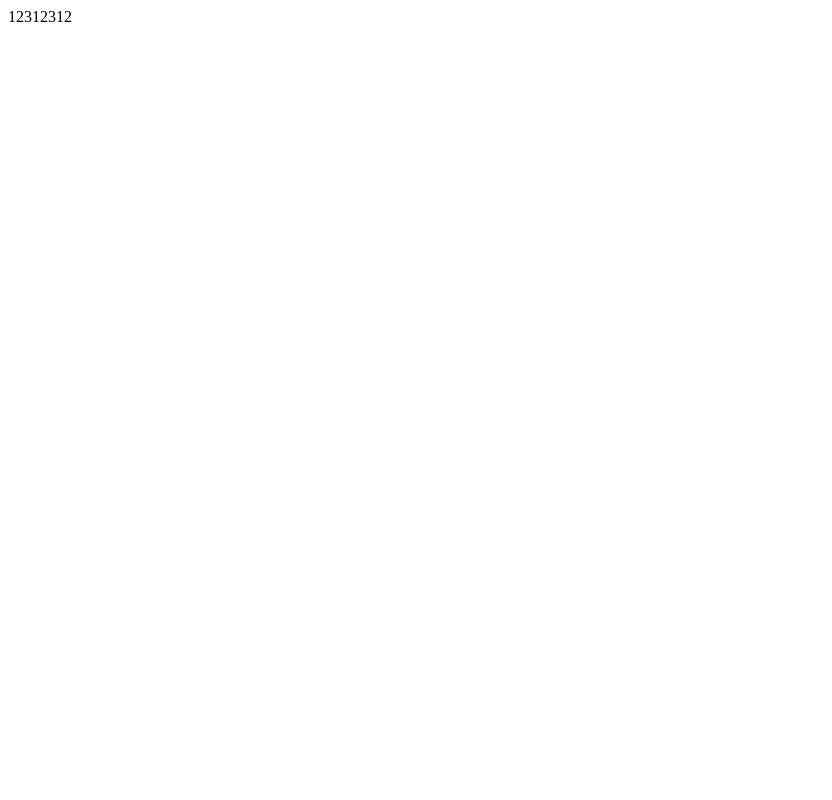
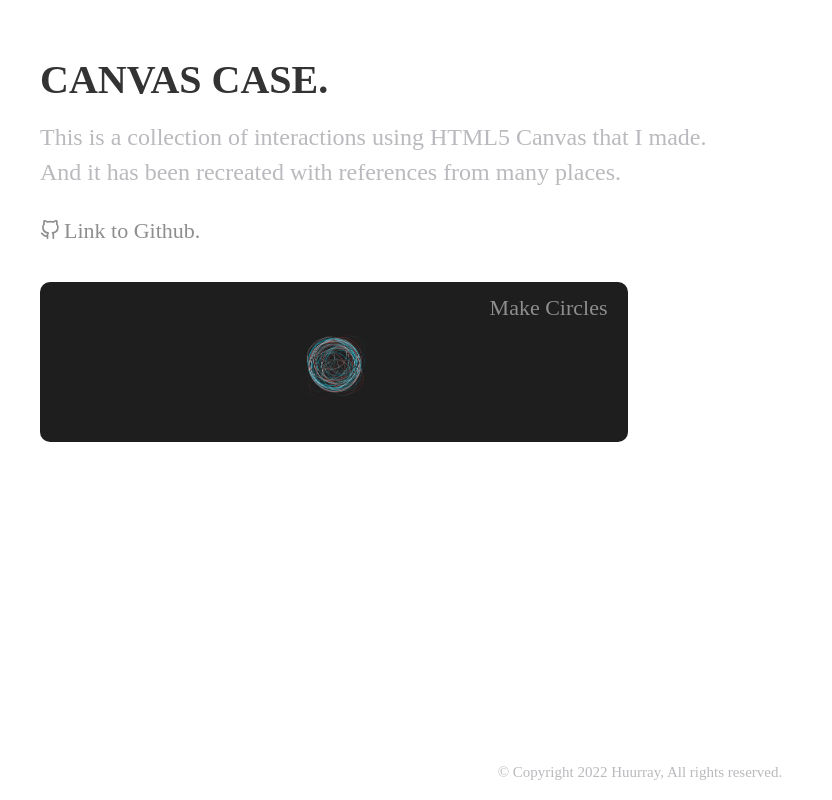
Before and after one commit to huurray/canvas-case, a React (Create React App) app: page / in a window 1280 px wide. Shown: the whole page, without its empty margins (0-832 px from the left). Built offline with nearby package versions, Linux system fonts and the light colour scheme.

Commit message:
deploy test

```diff
--- a/src/App.tsx
+++ b/src/App.tsx
@@ -11,18 +11,17 @@ import reset from "styles/reset";
 import theme from "styles/theme";
 
 const App = () => (
-  <div>12312312</div>
-  // <ThemeProvider theme={theme}>
-  //   <Provider store={rootStore}>
-  //     <Global styles={reset} />
-  //     <Router>
-  //       <Routes>
-  //         <Route path="/" element={<Main />} />
-  //         <Route path="/make-circles" element={<MakeCircles />} />
-  //       </Routes>
-  //     </Router>
-  //   </Provider>
-  // </ThemeProvider>
+  <ThemeProvider theme={theme}>
+    <Provider store={rootStore}>
+      <Global styles={reset} />
+      <Router>
+        <Routes>
+          <Route path="/" element={<Main />} />
+          <Route path="/make-circles" element={<MakeCircles />} />
+        </Routes>
+      </Router>
+    </Provider>
+  </ThemeProvider>
 );
 
 export default App;
```
Also changed, not shown: 12 other files (tests, documents, lock files or other folders).
